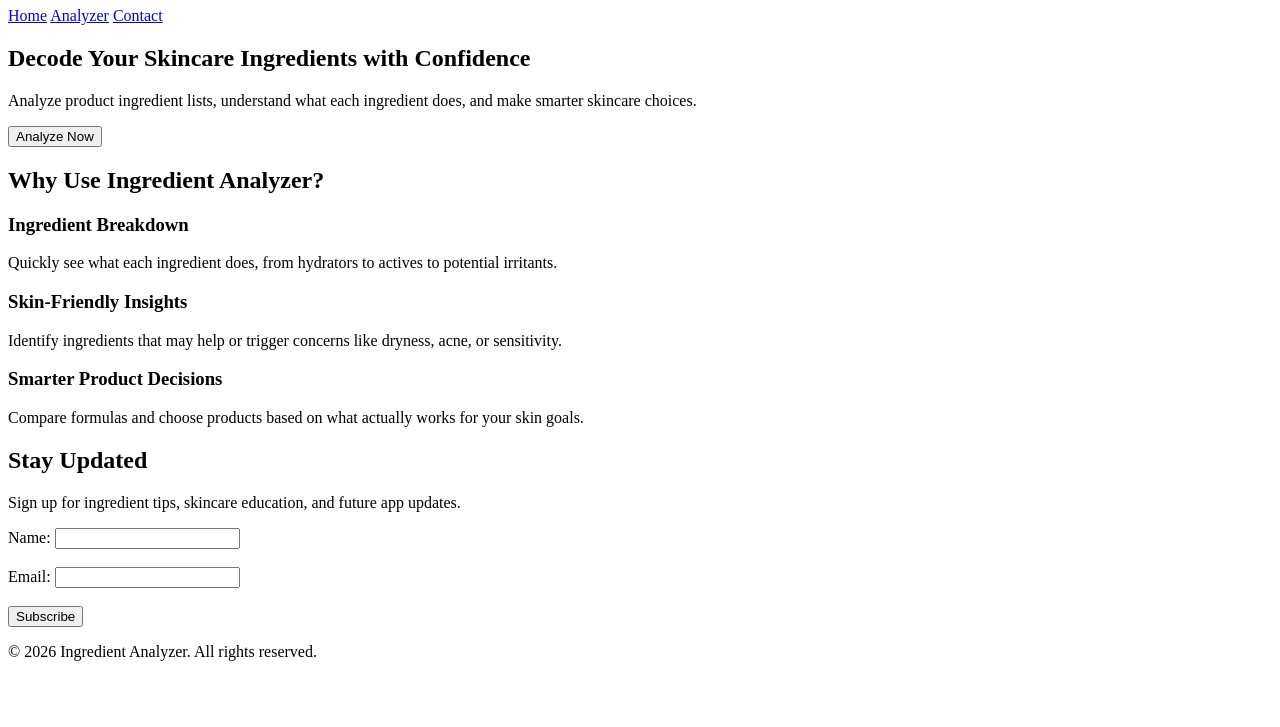
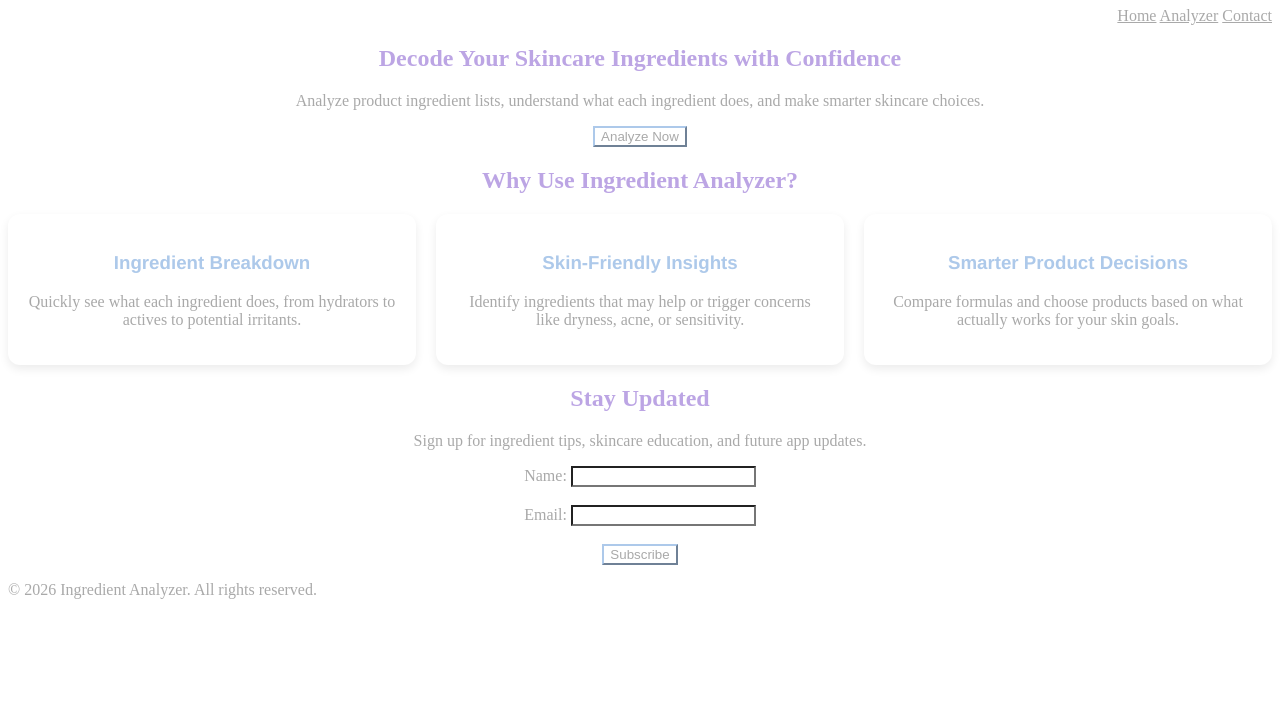
Before and after one commit to ashleyxnicolej/ingredient-analyzer, a plain HTML site: page index.html in a window 1280 px wide. Shown: the part 73-800 px from the top of the page. Drawn offline with Linux system fonts and the light colour scheme.

Commit message:
Add base styles

```diff
--- /dev/null
+++ b/assets/css/style.css
@@ -0,0 +1,59 @@
+* {
+    background-color: white;
+    color: darkgray;
+}
+
+
+header {
+    text-align: center;
+}
+
+nav {
+    text-align: right;
+    color: 838080;
+}
+
+
+h1 {
+    color: #382E4A;
+}
+
+#home {
+    text-align: center;
+}
+
+
+#analyzer {
+    text-align:center;
+    margin-top: 50 px;
+}
+
+h2{
+    color: #BCA5E4
+}
+
+h3 {
+   font-family: 'Franklin Gothic Medium', 'Arial Narrow', Arial, sans-serif;
+   color: #ADC9EA;
+}
+
+.feature-cards {
+    display: flex;
+    gap: 20px;
+    margin-top: 20px;
+}
+
+.feature-card {
+    flex: 1;
+    padding: 20px;
+    border-radius: 12px;
+    box-shadow: 0 4px 10px rgba(0, 0, 0, 0.08);
+}
+
+#contact {
+    text-align: center;
+}
+
+button {
+    border-color: #ADC9EA;
+}
--- a/index.html
+++ b/index.html
@@ -3,6 +3,7 @@
 <head>
   <meta charset="UTF-8">
   <meta name="viewport" content="width=device-width, initial-scale=1.0">
+  <link rel="stylesheet" type="text/css" href="./assets/css/style.css">
   <title>Ingredient Analyzer Landing Page</title>
 </head>
 <body>
@@ -18,7 +19,7 @@
   </header>
 
   <main>
-    <!-- Hero Section -->
+    <!-- Hero Section -->                   <!-- A hero section is the "front door" of a website. It is the big, eye-catching area at the very top of a webpage—usually the first thing you see before scrolling.-->
     <section id="home">
       <h2>Decode Your Skincare Ingredients with Confidence</h2>
       <p>Analyze product ingredient lists, understand what each ingredient does, and make smarter skincare choices.</p>
@@ -29,29 +30,22 @@
 <section id="analyzer">
   <h2>Why Use Ingredient Analyzer?</h2>
 
-      <!-- Product (Feature) Card 1 -->
-      <article>
-        <div>
+  <div class="feature-cards">
+    <article class="feature-card">
       <h3>Ingredient Breakdown</h3>
       <p>Quickly see what each ingredient does, from hydrators to actives to potential irritants.</p>
-        </div>
     </article>
 
-      <!-- Product (Feature)  Card 2 -->
-      <article>
-        <div>
+    <article class="feature-card">
       <h3>Skin-Friendly Insights</h3>
       <p>Identify ingredients that may help or trigger concerns like dryness, acne, or sensitivity.</p>
-        </div>
     </article>
 
-      <!-- Product (Feature) Card 3 -->
-      <article>
-        <div>
+    <article class="feature-card">
       <h3>Smarter Product Decisions</h3>
       <p>Compare formulas and choose products based on what actually works for your skin goals.</p>
+    </article>
   </div>
-      </article>
 </section>
 
     <!-- Contact Form Section -->
```
Also changed, not shown: 2 other files. Lines whose indentation alone changed are shown as unchanged.
